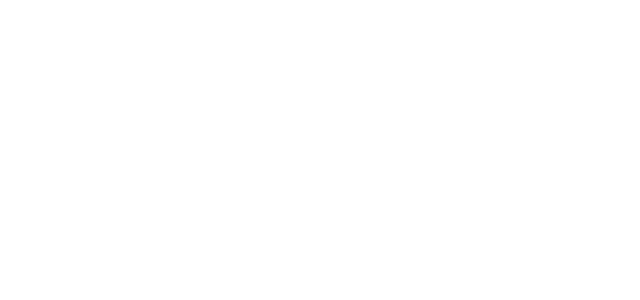
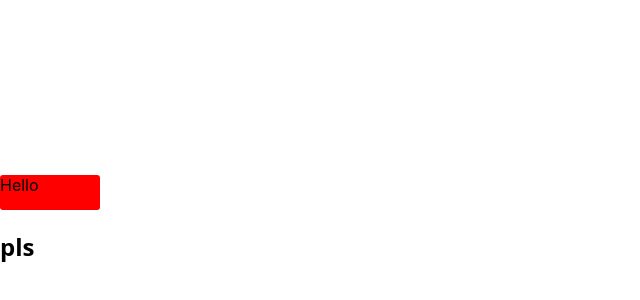
Before and after one commit to Nathen-Smith/nathen-smith.github.io, a React (Create React App) app: page / in a window 1280 px wide. Shown: the part 885-1185 px from the top of the page, without its empty margins (0-640 px from the left). Before the commit the page ends 800 px from the top, so only its background shows below. Built offline with nearby package versions, Linux system fonts and the light colour scheme; the HTML template or start-up script is replaced by a standard one.

Commit message:
transition on scroll frame done

```diff
--- a/package.json
+++ b/package.json
@@ -11,6 +11,7 @@
     "node-sass": "^6.0.0",
     "react": "^17.0.2",
     "react-dom": "^17.0.2",
+    "react-on-screen": "^2.1.1",
     "react-scripts": "4.0.3",
     "web-vitals": "^0.2.4",
     "workbox-background-sync": "^5.1.4",
--- a/src/App.js
+++ b/src/App.js
@@ -1,12 +1,32 @@
 import React from 'react';
+import TrackVisibility from 'react-on-screen';
 import './scss/style.scss';
 
-function App() {
+var show = false;
+
+const ComponentToTrack = ({ isVisible }) => {
+  var style = {}
+  if (isVisible && !show) {
+    style = {background: 'red', transition: '0.4s', width: '100px'};
+    show = true;
+  } else if (show) {
+    style = {background: 'red', width: '100px'};
+  } else if (!isVisible){
+    style = {background: 'blue', width: '50px'};
+  }
+
+  return <div className="skillbar" style={style}>Hello</div>;
+}
+
+const App = () => {
   return (
     <div>
       Hello
-      <h2>pls</h2>
-
+      <h2 style={{height:"1000px"}}>pls</h2>
+      <TrackVisibility>
+        <ComponentToTrack />
+      </TrackVisibility>
+      <h2 style={{height:"100px"}}>pls</h2>
     </div>
 
   );
--- a/src/scss/style.scss
+++ b/src/scss/style.scss
@@ -11,6 +11,18 @@
 
 .App {
   text-align: center;
+}
+
+.skillbar {
+  position:relative;
+  display:block;
+  margin-bottom:15px;
+  width:100px;
+  background:rgba(255, 255, 255, .9);
+  height:35px;
+  border-radius:3px;
+  transition:0.4s linear;
+  transition-property:width, background-color;
 }
 
 .App-logo {
```
Also changed, not shown: 1 other file (tests, documents, lock files or other folders).
